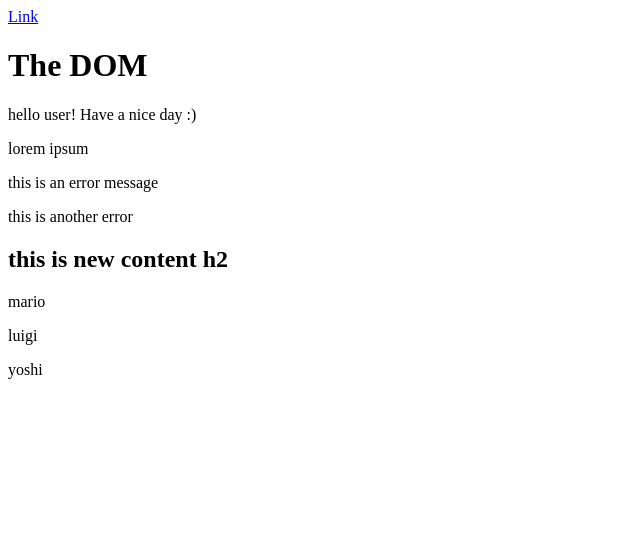
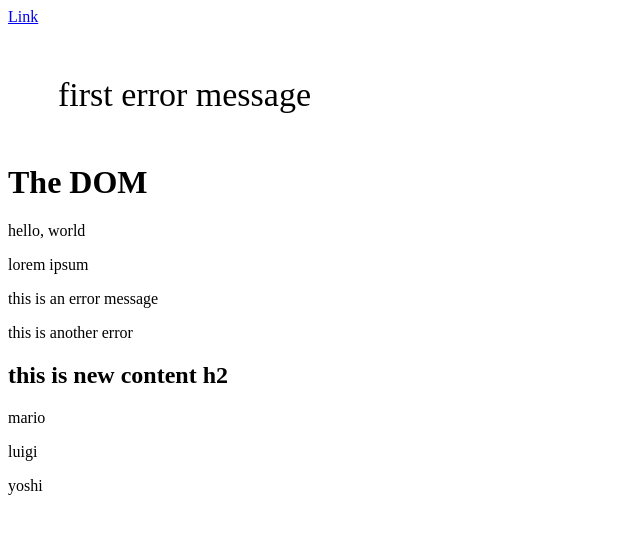
Before and after one commit to NevyanaMomchilova/dom-netninja, a plain HTML site: page index.html in a window 1280 px wide. Shown: the whole page, without its empty margins (0-640 px from the left). Drawn offline with Linux system fonts and the light colour scheme.

Commit message:
html attributes

```diff
--- a/app.js
+++ b/app.js
@@ -9,10 +9,10 @@
 
 // console.log(paras);
 
-const paragraph = document.querySelector("p");
-paragraph.innerText = "hello user!";
-paragraph.innerText += " Have a nice day :)";
-console.log(paragraph);
+// const paragraph = document.querySelector("p");
+// paragraph.innerText = "hello user!";
+// paragraph.innerText += " Have a nice day :)";
+// console.log(paragraph);
 
 
 const content = document.querySelector(".content");
@@ -23,3 +23,17 @@ const people = ["mario", "luigi", "yoshi"];
 people.forEach(person => {
     content.innerHTML += `<p>${person}</p>`;
 });
+
+
+const link = document.querySelector("a");
+link.setAttribute("href", "https://www.thenetninja.co.uk");
+console.log(link.getAttribute("href"));
+
+
+const errMessage = document.querySelector("p");
+errMessage.setAttribute("class", "success");
+errMessage.setAttribute("style", "color: green");
+
+errMessage.style.margin = "50px";
+errMessage.style.fontSize = "34px";
+errMessage.style.color = "";
--- a/index.html
+++ b/index.html
@@ -8,7 +8,7 @@
 </head>
 <body>
     <a href="#">Link</a>
-
+    <p class="error">first error message</p>
     <div>
         <h1 id="page-title">The DOM</h1>
         <p>hello, world</p>
```
